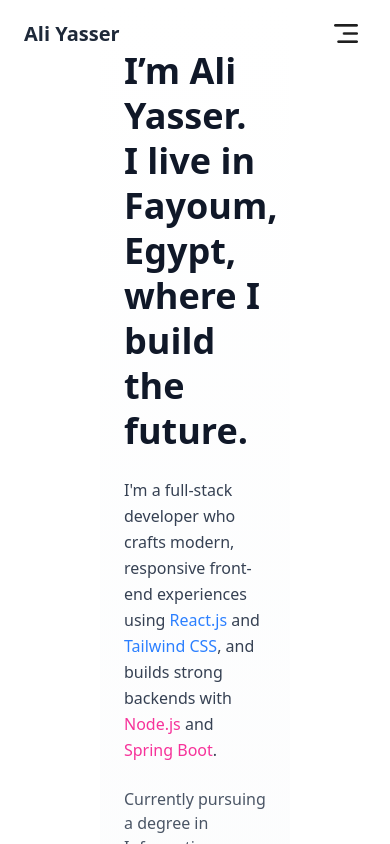
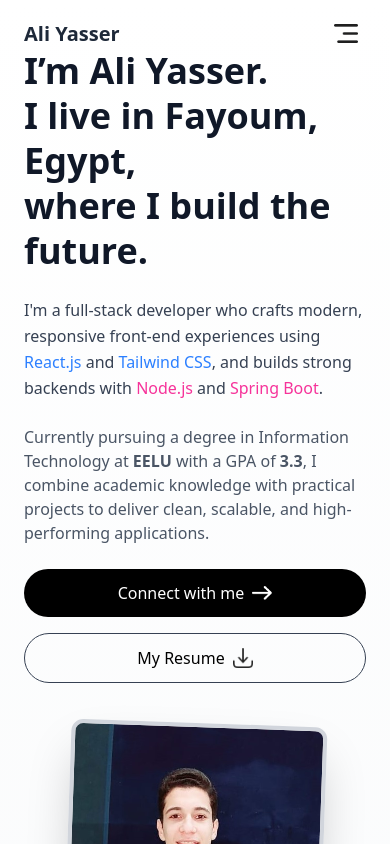
Before and after one commit to ALI-YAASER/Protfolio, a React (Vite) app: page / in a window 390 px wide. Shown: the top 844 px of the page. Built offline with nearby package versions, Linux system fonts and the light colour scheme.

Commit message:
Update App.jsx

```diff
--- a/src/App.jsx
+++ b/src/App.jsx
@@ -28,7 +28,7 @@ function App() {
 
   return (
       <div>
-    <div className='px-25'>
+    <div className='md:px-25'>
     <Navbar/>
     <Routes>
       <Route path="/" element={<Home />} />
```
